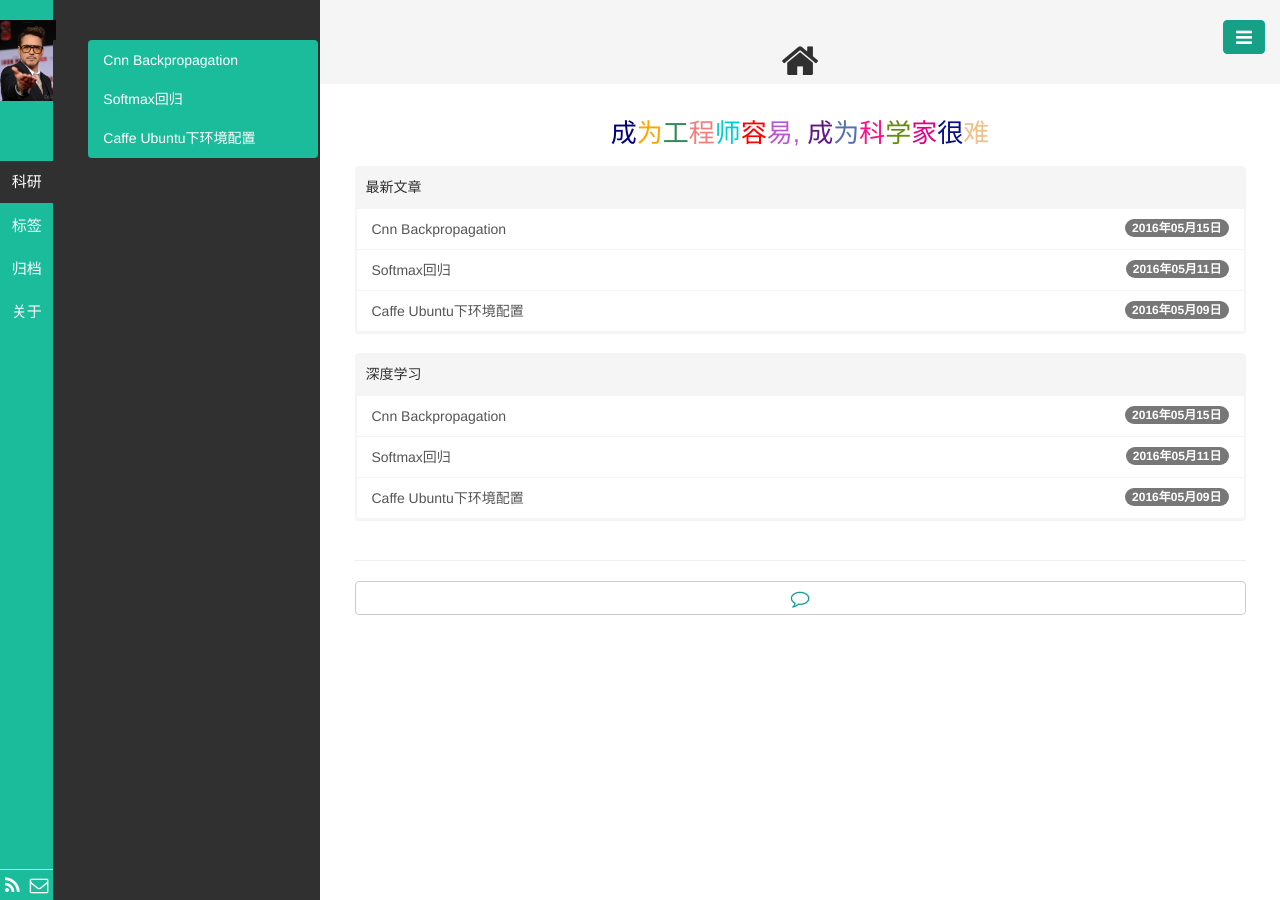
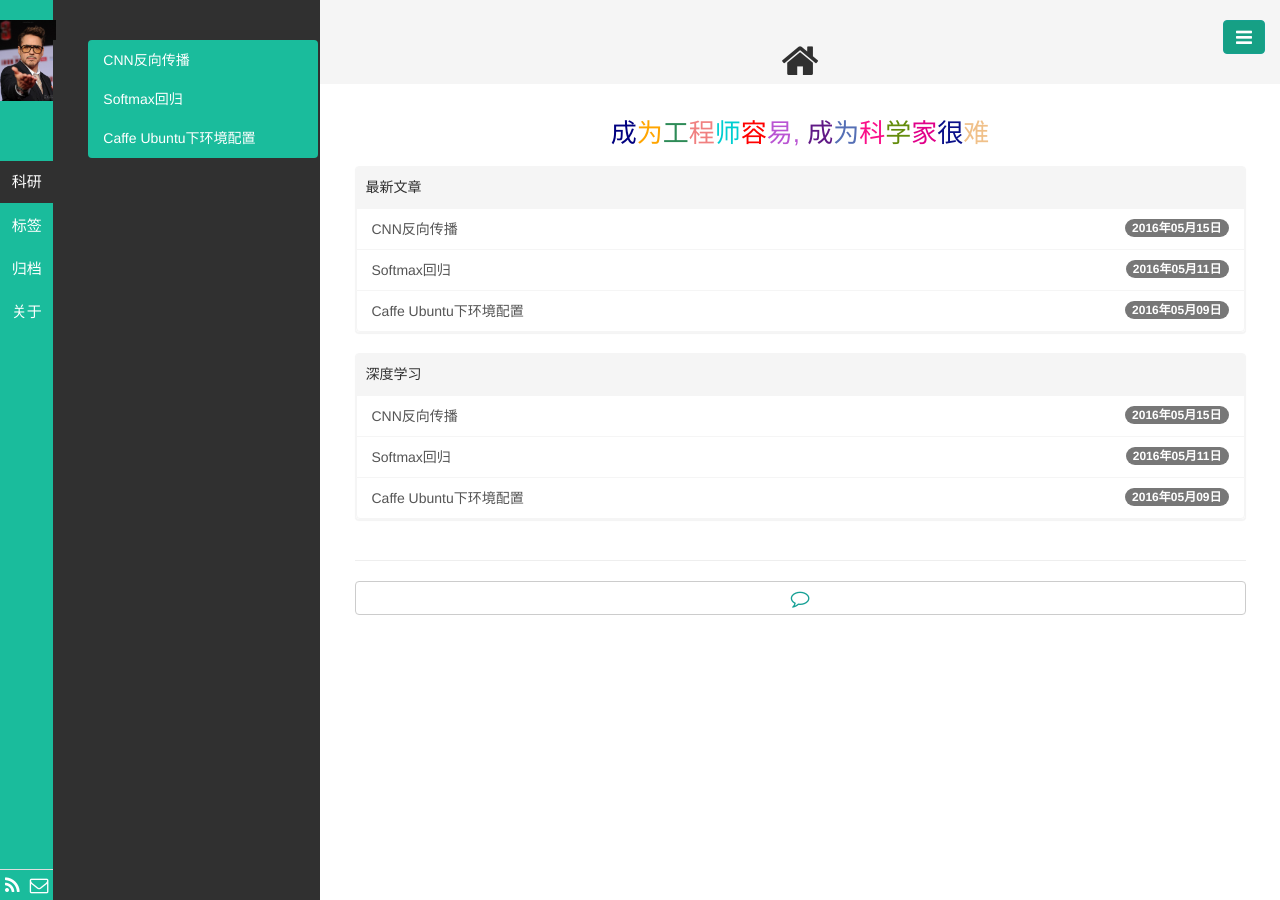
Before and after one commit to uptodiff/manutdzou.github.io, a Jekyll site: the page built from index.html, in a window 1280 px wide. Built offline with Jekyll 4.4.1, drawn with Linux system fonts in a browser that asks for light colours; the list of posts is cut into pages by our own code.

Commit message:
CNN_backpropagation

```diff
--- a/_posts/科研/2016-05-15-CNN-backpropagation.md
+++ b/_posts/科研/2016-05-15-CNN-backpropagation.md
@@ -1,4 +1,6 @@
 ---
+layout: post
+title: CNN反向传播
 category: 科研
 tags: 深度学习
 keywords: 理论
```
